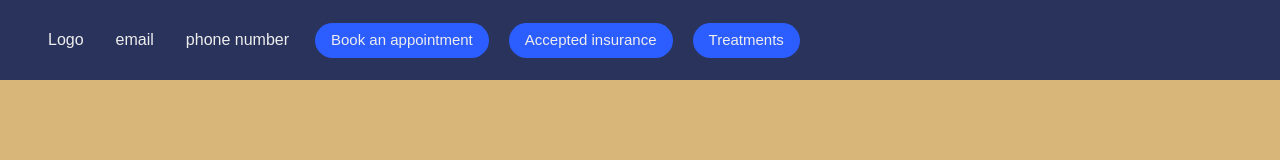
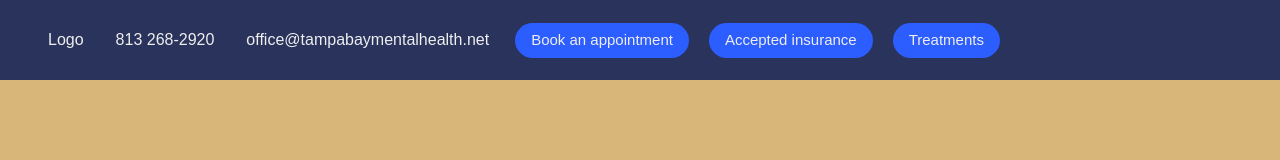
Before and after one commit to StrBoll/TampaBayMentalHealth, a React (Create React App) app: page / in a window 1280 px wide. Shown: the top 160 px of the page. Built offline with nearby package versions, Linux system fonts and the light colour scheme.

Commit message:
headr change

```diff
--- a/src/navbar.js
+++ b/src/navbar.js
@@ -2,6 +2,8 @@ import { useRef } from "react";
 import { FaBars, FaTimes } from "react-icons/fa";
 import "./main.css";
 import {Link} from "react-router-dom";
+import image4 from './images/image4.jpg';
+
 function Navbar() {
 	const navRef = useRef();
 
@@ -16,8 +18,8 @@ function Navbar() {
     <nav ref={navRef}>
     <a href="/" class="logo">Logo</a>
         <div>
-            <h>email</h>
-            <h>phone number</h>
+            <h>813 268-2920</h>
+            <h>office@tampabaymentalhealth.net</h>
         </div >
         <div className="profbutton">
         <a href="/bookapt" class="book-appointment-btn">Book an appointment</a>
```
Also changed, not shown: src/App.js (line endings or trailing spaces), src/images/image4.jpg (added).
